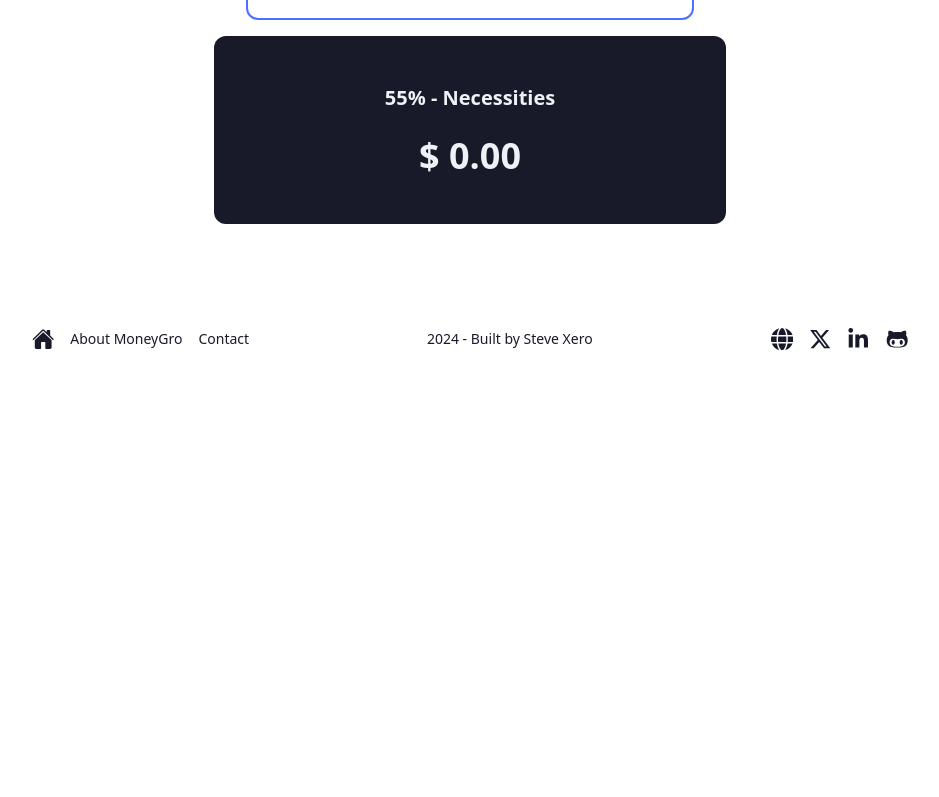
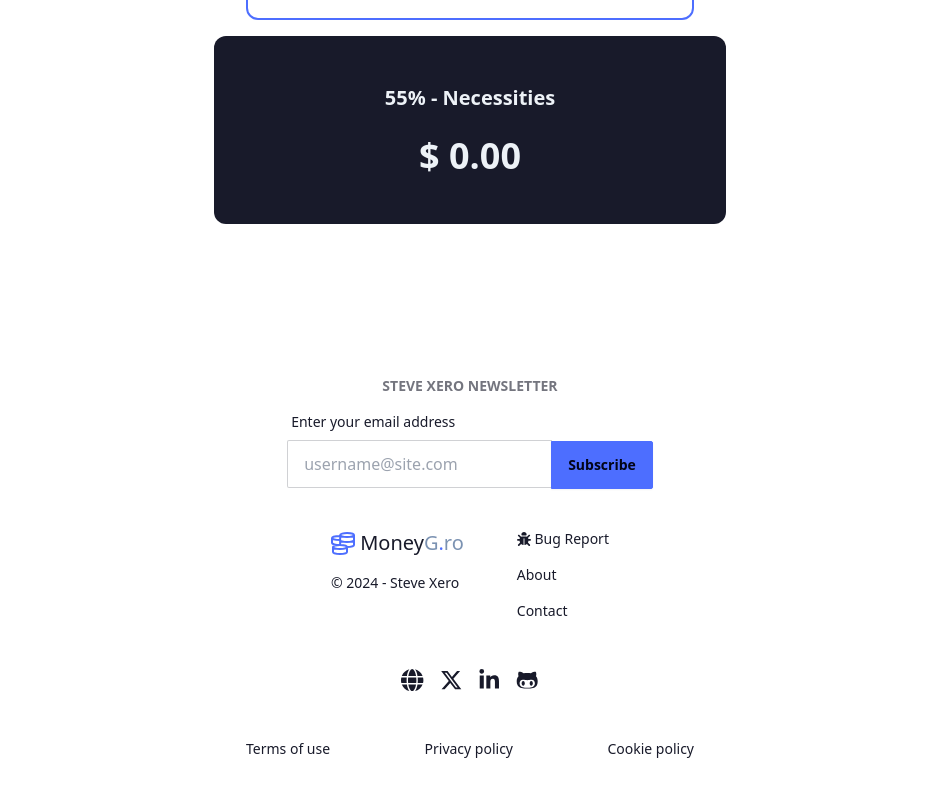
Before and after one commit to stevexero/MoneyGro, a React (Vite) app: page / in a window 1280 px wide. Shown: the part 936-1733 px from the top of the page, without its empty margins (170-1109 px from the left). Before the commit the page ends 1326 px from the top, so only its background shows below. Built offline with nearby package versions, Linux system fonts and the light colour scheme; no server answers.

Commit message:
Styled footer

```diff
--- a/src/components/Footer.tsx
+++ b/src/components/Footer.tsx
@@ -1,45 +1,130 @@
+import { Link } from 'react-router-dom';
+import { GrMoney } from 'react-icons/gr';
 import {
   FaXTwitter,
   FaLinkedinIn,
   FaGithubAlt,
   FaGlobe,
+  FaBug,
 } from 'react-icons/fa6';
-import { IoHome } from 'react-icons/io5';
-import { Link } from 'react-router-dom';
+// import { IoHome } from 'react-icons/io5';
 
 const Footer = () => {
   return (
-    <footer className='footer footer-center sm:flex sm:flex-row sm:justify-evenly p-10'>
-      <nav className='grid grid-flow-col gap-4'>
-        <Link to='/' className='link link-hover'>
-          <IoHome size='1.4rem' />
+    // <footer className='footer footer-center sm:flex sm:flex-row sm:justify-evenly p-10'>
+    //   <nav className='grid grid-flow-col gap-4'>
+    //     <Link to='/' className='link link-hover'>
+    //       <IoHome size='1.4rem' />
+    //     </Link>
+    //     <a className='link link-hover'>About MoneyGro</a>
+    //     <a className='link link-hover'>Contact</a>
+    //   </nav>
+    //   <aside>
+    //     {/* <p>2024 - {new Date().getFullYear()} - Built by Steve Xero</p> TODO: Uncomment when 2025 */}
+    //     <p>2024 - Built by Steve Xero</p>
+    //   </aside>
+    //   <nav>
+    //     <div className='grid grid-flow-col gap-4'>
+    //       <a href='https://stevexero.com' target='_blank'>
+    //         <FaGlobe size='1.4rem' />
+    //       </a>
+    //       <a href='https://x.com/steve_xero' target='_blank'>
+    //         <FaXTwitter size='1.4rem' />
+    //       </a>
+    //       <a
+    //         href='https://www.linkedin.com/in/steve-xero-7a422713b/'
+    //         target='_blank'
+    //       >
+    //         <FaLinkedinIn size='1.4rem' />
+    //       </a>
+    //       <a href='https://github.com/stevexero' target='_blank'>
+    //         <FaGithubAlt size='1.4rem' />
+    //       </a>
+    //     </div>
+    //   </nav>
+    // </footer>
+
+    <footer className='w-full footer p-10'>
+      <div className='w-full flex flex-col justify-between items-center'>
+        <form>
+          <h6 className='footer-title mt-12 text-center'>
+            Steve Xero Newsletter
+          </h6>
+          <fieldset className='form-control w-full'>
+            <label className='label'>
+              <span className='label-text'>Enter your email address</span>
+            </label>
+            <div className='flex flex-col md:block join'>
+              <input
+                type='text'
+                placeholder='username@site.com'
+                className='input input-bordered md:join-item'
+              />
+              <button className='btn btn-primary md:join-item mt-4 md:mt-0'>
+                Subscribe
+              </button>
+            </div>
+          </fieldset>
+        </form>
+        <div className='w-full max-w-sm flex flex-col md:flex-row justify-evenly mt-8 items-center md:items-start'>
+          <aside>
+            <div className='flex flex-row items-center'>
+              <div className='text-primary'>
+                <GrMoney size='1.5rem' />
+              </div>
+              <div>
+                <Link to='/' className='text-xl'>
+                  &nbsp;Money
+                  <span className='text-secondary'>
+                    G<span className='text-primary'>.</span>ro
+                  </span>
                 </Link>
-        <a className='link link-hover'>About MoneyGro</a>
-        <a className='link link-hover'>Contact</a>
+              </div>
+            </div>
+            {/* <p>2024 - {new Date().getFullYear()} - Built by Steve Xero</p> TODO: Uncomment when 2025 */}
+            <p className='mt-4'>&copy; 2024 - Steve Xero</p>
+          </aside>
+          <nav className='flex flex-col mt-8 md:mt-0'>
+            {/* <h6 className='footer-title'>Services</h6> */}
+            <a className='link link-hover flex flex-row items-center mt-4 md:mt-0'>
+              <FaBug />
+              &nbsp;Bug Report
+            </a>
+            <a className='link link-hover mt-4'>About</a>
+            <a className='link link-hover mt-4'>Contact</a>
           </nav>
-      <aside>
-        {/* <p>2024 - {new Date().getFullYear()} - Built by Steve Xero</p> TODO: Uncomment when 2025 */}
-        <p>2024 - Built by Steve Xero</p>
-      </aside>
+        </div>
+        <div>
+          <div className='footer footer-center sm:flex sm:flex-row sm:justify-evenly p-10'>
             <nav>
               <div className='grid grid-flow-col gap-4'>
-          <a href='https://stevexero.com' target='_blank'>
+                <a href='https:stevexero.com' target='_blank'>
                   <FaGlobe size='1.4rem' />
                 </a>
-          <a href='https://x.com/steve_xero' target='_blank'>
+                <a href='https:x.com/steve_xero' target='_blank'>
                   <FaXTwitter size='1.4rem' />
                 </a>
                 <a
-            href='https://www.linkedin.com/in/steve-xero-7a422713b/'
+                  href='https:www.linkedin.com/in/steve-xero-7a422713b/'
                   target='_blank'
                 >
                   <FaLinkedinIn size='1.4rem' />
                 </a>
-          <a href='https://github.com/stevexero' target='_blank'>
+                <a href='https:github.com/stevexero' target='_blank'>
                   <FaGithubAlt size='1.4rem' />
                 </a>
               </div>
             </nav>
+          </div>
+        </div>
+        <div className='w-full max-w-md'>
+          <nav className='w-full flex flex-col sm:flex-row sm:justify-between items-center'>
+            <a className='link link-hover'>Terms of use</a>
+            <a className='link link-hover mt-4 md:mt-0'>Privacy policy</a>
+            <a className='link link-hover mt-4 md:mt-0'>Cookie policy</a>
+          </nav>
+        </div>
+      </div>
     </footer>
   );
 };
```
Lines whose indentation alone changed are shown as unchanged.
